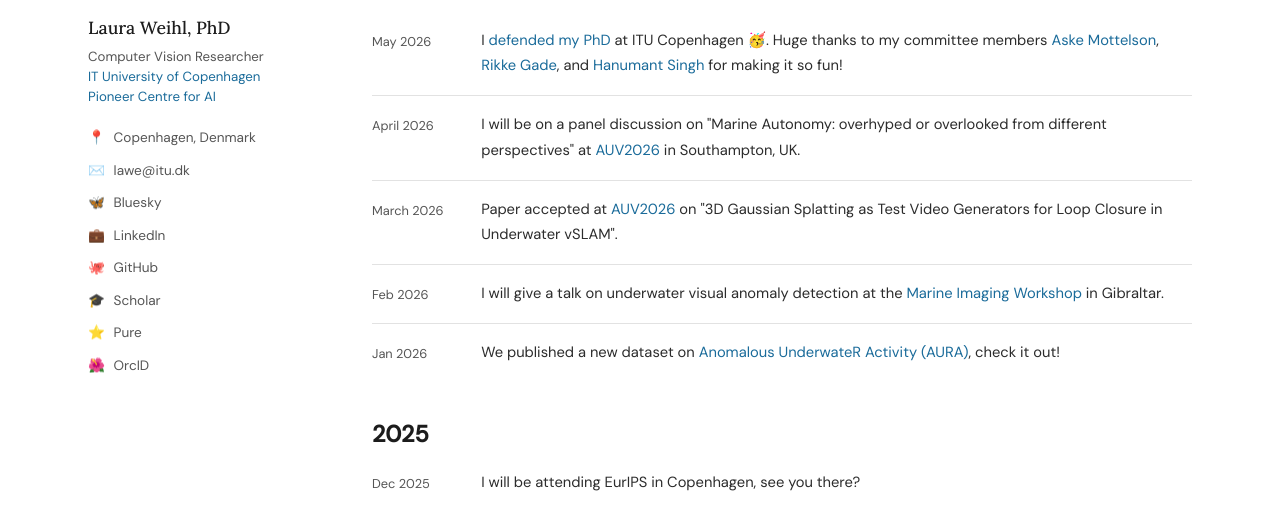
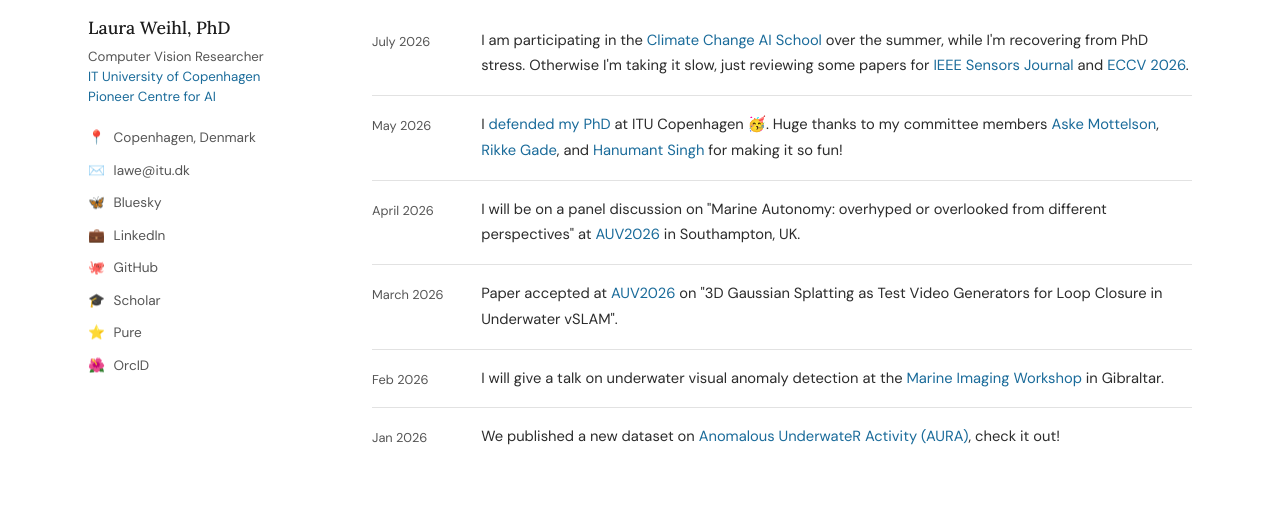
Before and after one commit to lw112/lw112.github.io, a plain HTML site: page news.html in a window 1280 px wide. Shown: the part 233-740 px from the top of the page. Drawn offline with Linux system fonts and the light colour scheme.

Commit message:
news July 2026

```diff
--- a/news.html
+++ b/news.html
@@ -44,6 +44,10 @@
       <section style="margin-top: 1rem;">
 
       <ul class="news-list">
+          <li class="news-item">
+              <span class="news-date">July 2026</span>
+              <span class="news-text">I am participating in the <a class="text-link" target="_blank" href="https://climate-change-ai.learnworlds.com/course/ccai-virtual-summer-school-2026">Climate Change AI School</a> over the summer, while I'm recovering from PhD stress. Otherwise I'm taking it slow, just reviewing some papers for <a class="text-link" target="_blank" href="https://ieee-sensors.org/ieee-sensors-journal/">IEEE Sensors Journal</a> and <a class="text-link" target="_blank" href="https://eccv.ecva.net/Conferences/2026">ECCV 2026</a>.</span>
+          </li>
 
           <li class="news-item">
               <span class="news-date">May 2026</span>
```
